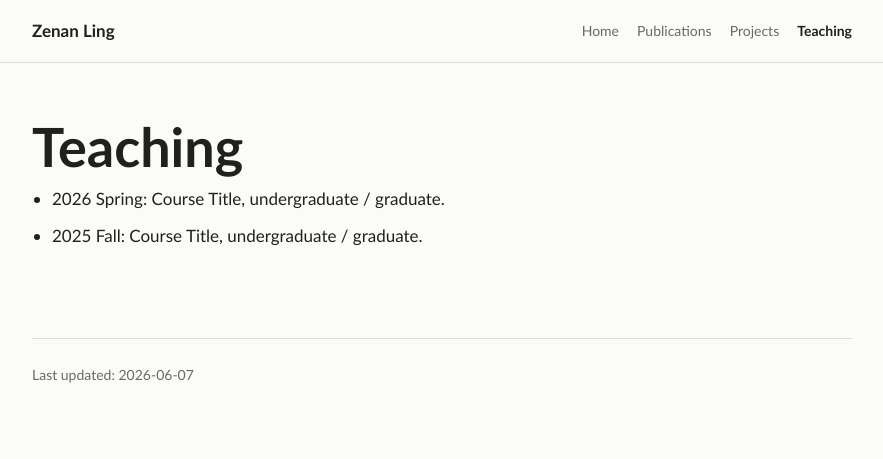
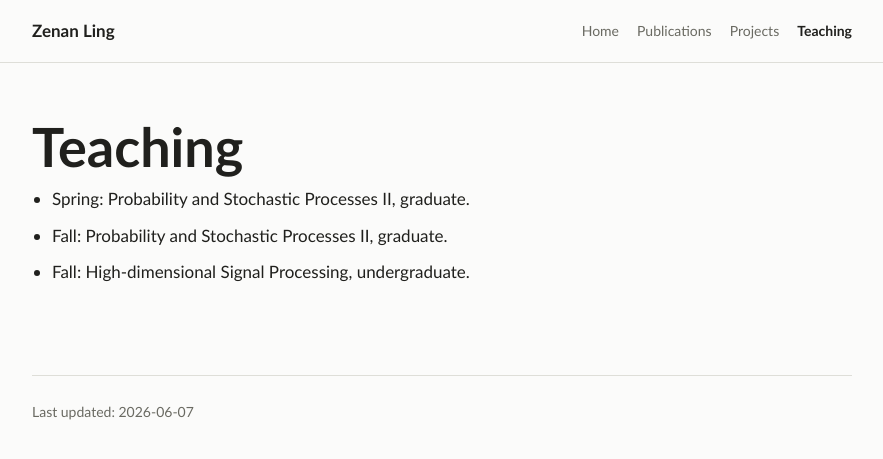
Before and after one commit to lingzenan/lingzenan.github.io, a Jekyll site: the page built from teaching.md, in a window 1280 px wide. Shown: the top 459 px of the page, without its empty margins (198-1081 px from the left). Built offline with Jekyll 4.4.1, drawn with Linux system fonts in a browser that asks for light colours.

Commit message:
Update homepage and teaching

```diff
--- a/teaching.md
+++ b/teaching.md
@@ -7,5 +7,6 @@ permalink: /teaching/
 
 # Teaching
 
-- 2026 Spring: Course Title, undergraduate / graduate.
-- 2025 Fall: Course Title, undergraduate / graduate.
+- Spring: Probability and Stochastic Processes II, graduate.
+- Fall: Probability and Stochastic Processes II, graduate.
+- Fall: High-dimensional Signal Processing, undergraduate.
```
Also changed, not shown: index.md (+1 -1 lines).
